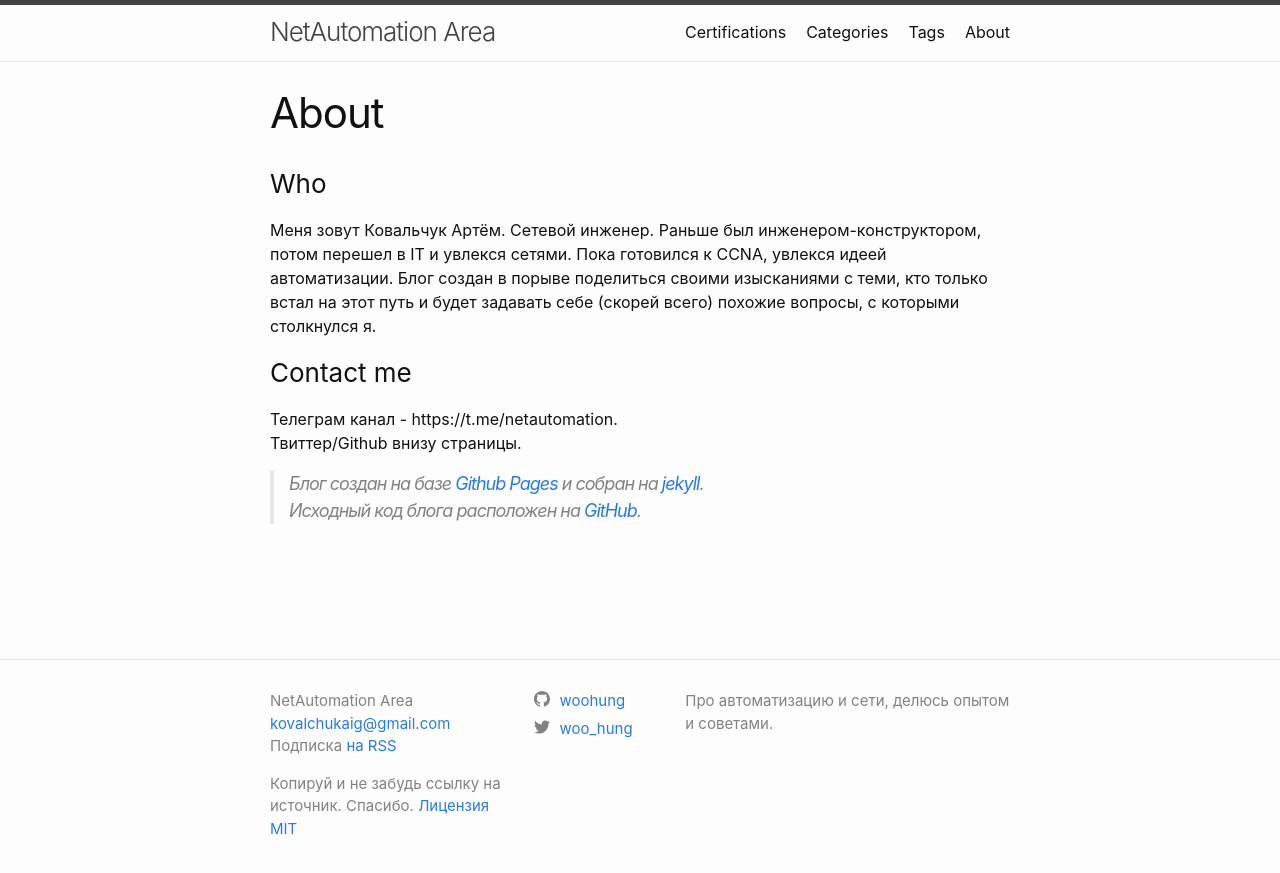
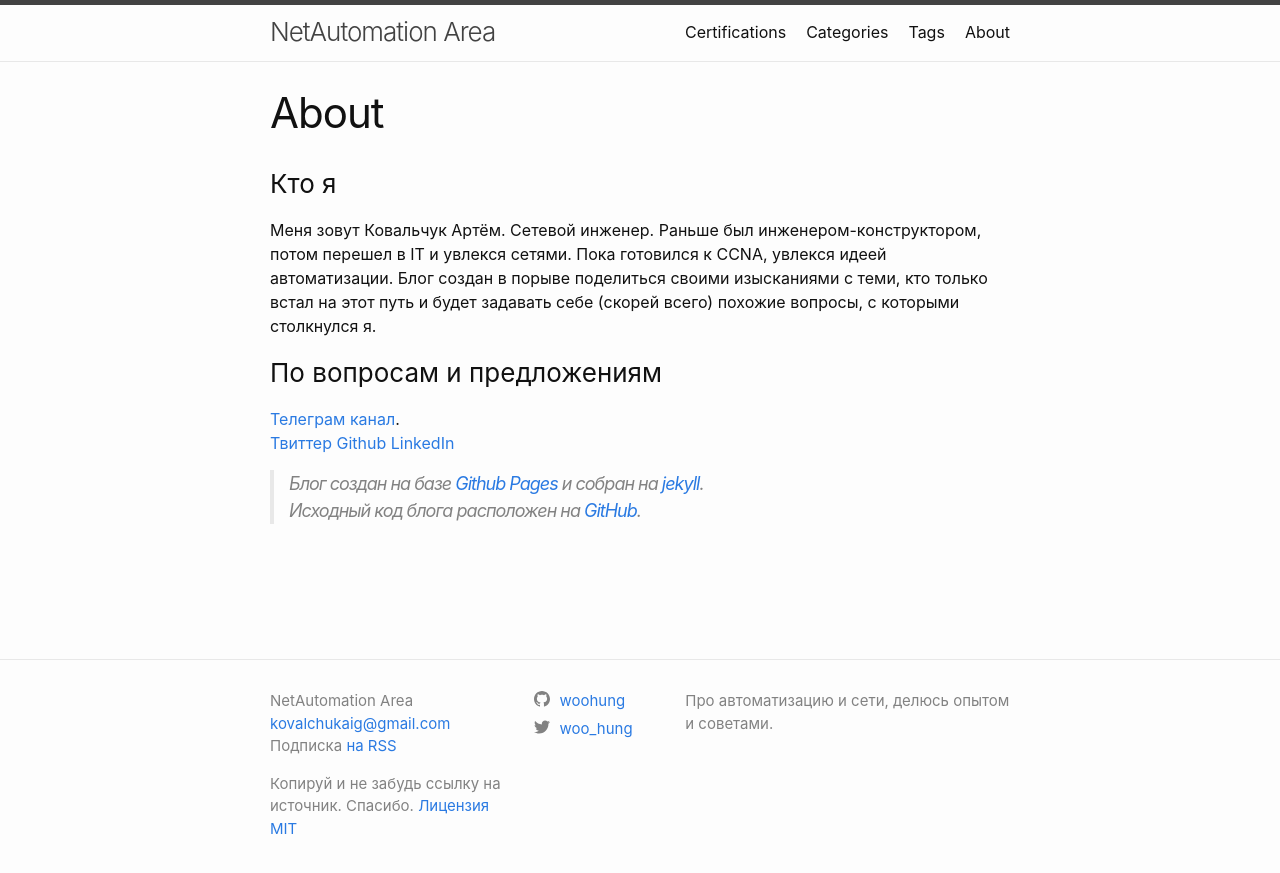
Before and after one commit to woohung/woohung.github.io, a Jekyll site: the page built from about.md, in a window 1280 px wide. Shown: the top 873 px of the page. Built offline with Jekyll 4.4.1, drawn with Linux system fonts in a browser that asks for light colours.

Commit message:
Update about.md

```diff
--- a/about.md
+++ b/about.md
@@ -3,14 +3,16 @@ layout: page
 title: About
 permalink: /about/
 ---
-### Who
+### Кто я
 Меня зовут Ковальчук Артём. Сетевой инженер.
 Раньше был инженером-конструктором, потом перешел в IT и увлекся сетями.
 Пока готовился к CCNA, увлекся идеей автоматизации. Блог создан в порыве поделиться своими изысканиями с теми, кто только встал на этот путь и будет задавать себе (скорей всего) похожие вопросы, с которыми столкнулся я.
 
-### Contact me
-Телеграм канал - https://t.me/netautomation.
-Твиттер/Github внизу страницы.
+### По вопросам и предложениям
+[Телеграм канал](https://t.me/netautomation).
+[Твиттер](https://twitter.com/Woo_Hung)
+[Github](https://github.com/woohung)
+[LinkedIn](https://www.linkedin.com/in/artem-kovalchuk-01a2051a3/)
 
 >Блог создан на базе [Github Pages](https://pages.github.com) и собран на [jekyll](jekyll-organization).
 Исходный код блога расположен на [GitHub](https://github.com/woohung/woohung.github.io).
```
